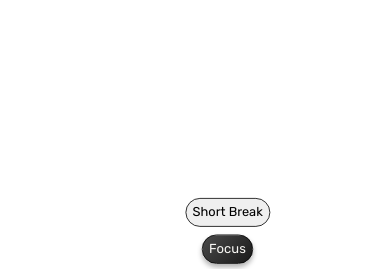
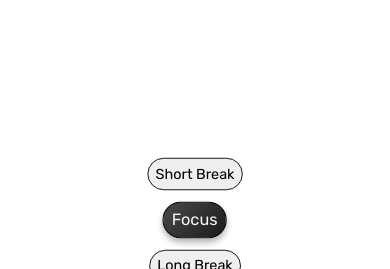
Before and after one commit to sameetpatil5/Notion-Pomodoro-Timer, a plain HTML site: page index.html in a window 390 px wide. Shown: the part 56-325 px from the top of the page. Drawn offline with nearby package versions, Linux system fonts and the light colour scheme.

Commit message:
Fix minor responsive window bugs

```diff
--- a/style.css
+++ b/style.css
@@ -25,11 +25,6 @@ body {
 
 /* Scale down the entire UI when the width is between 640px and 900px */
 @media (max-width: 640px) and (min-width: 460px) {
-  #pomodoro-container {
-    transform: scale(0.9);
-    transform-origin: center center;
-  }
-
   #timer-container {
     transform: scale(0.8);
     max-height: 160px;
@@ -44,19 +39,16 @@ body {
 
 /* Stack interval buttons vertically and make the timer smaller when width is below 460px */
 @media (max-width: 460px) {
-  #pomodoro-container {
-    transform: scale(0.8);
+  #interval-btn-container {
+    transform: scale(0.9);
     transform-origin: (0, 0);
-  }
-
-  #interval-btn-container {
     flex-direction: column;
     align-items: center;
     margin-top: -10px;
   }
 
   #timer-container {
-    transform: scale(0.7);
+    transform: scale(0.6);
     max-height: 140px;
     position: relative;
     top: 15px;
@@ -64,6 +56,27 @@ body {
 
   #option-btn {
     position: fixed;
+  }
+
+  #start-stop-btn,
+  .interval-btn,
+  .round-btn {
+    transform: scale(0.9);
+    transform-origin: (0, 0);
+  }
+
+  .modal-content {
+    transform: scale(0.9);
+    transform-origin: (0, 0);
+  }
+
+  .interval-btn.active,
+  #start-stop-btn.active,
+  #option-btn.active,
+  #settings-btn.active,
+  #help-btn.active,
+  #help-btn.active {
+    transform: scale(1);
   }
 }
 
@@ -79,7 +92,7 @@ body {
   width: 100%;
   box-sizing: border-box;
   position: relative;
-  flex-wrap: wrap;
+  /* flex-wrap: wrap; */
 }
 
 /* Interval Container */
```
